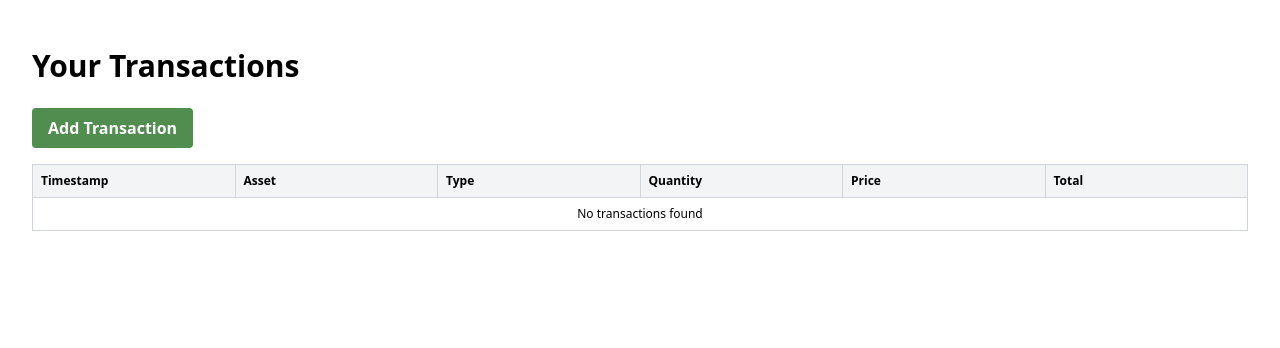
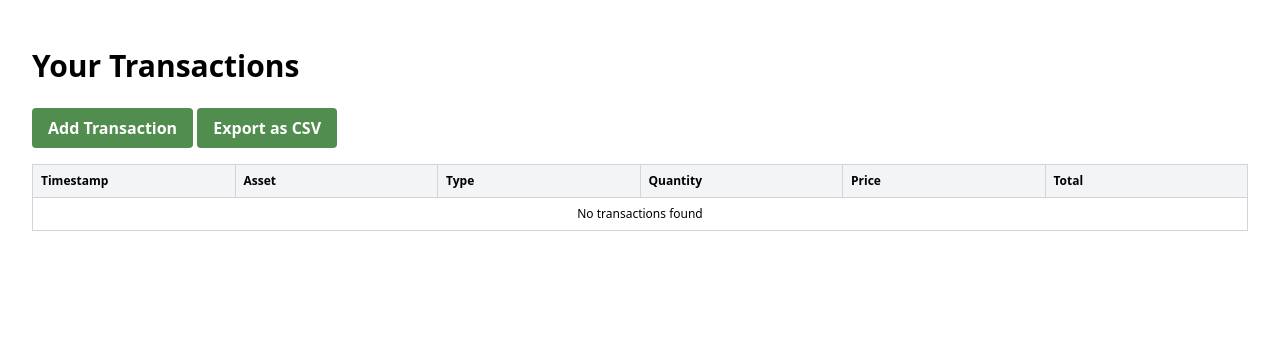
Before and after one commit to ehinckes/finm, a Django app: page /transactions/ in a window 1280 px wide. Shown: the part 72-420 px from the top of the page. Run offline with Django 5.2, Linux system fonts and the light colour scheme; the visitor is signed in with stand-in values (Sample User, id 1); data that the repository does not hold is empty.

Commit message:
Added export transactions to csv. Fixed favicon/broken pipe issue.

```diff
--- a/finm_tracker/finm_tracker/settings.py
+++ b/finm_tracker/finm_tracker/settings.py
@@ -125,7 +125,6 @@ USE_TZ = True
 # Static files (CSS, JavaScript, Images)
 # https://docs.djangoproject.com/en/5.0/howto/static-files/
 
-STATIC_URL = 'static/'
 
 # Default primary key field type
 # https://docs.djangoproject.com/en/5.0/ref/settings/#default-auto-field
--- a/finm_tracker/portfolio/templates/portfolio/base.html
+++ b/finm_tracker/portfolio/templates/portfolio/base.html
@@ -6,6 +6,8 @@
     <meta name="viewport" content="width=device-width, initial-scale=1.0">
     <title>{% block title %}Financial Portfolio Tracker{% endblock %}</title>
     <link href="{% static 'css/dist/styles.css' %}" rel="stylesheet">
+    <link rel="icon" href="{% static 'images/favicon.ico' %}">
+
     <style>
         .dropdown-menu {
             display: none;
--- a/finm_tracker/portfolio/templates/portfolio/transactions.html
+++ b/finm_tracker/portfolio/templates/portfolio/transactions.html
@@ -7,6 +7,9 @@
     <div class="mb-4">
         <a href="{% url 'add_transaction' %}" class="custom-button">
             Add Transaction
+        </a>
+        <a href="{% url 'export_transactions' %}" class="custom-button">
+            Export as CSV
         </a>
     </div>
     <div class="overflow-x-auto">
--- a/finm_tracker/portfolio/urls.py
+++ b/finm_tracker/portfolio/urls.py
@@ -2,7 +2,7 @@ from django.urls import path, include
 from rest_framework.routers import DefaultRouter
 from .views import (
     PortfolioViewSet, AssetViewSet, TransactionViewSet,
-    home_view, register_view, login_view, logout_view, assets_view, transactions_view, add_transaction_view, performance_view, risks_view, projections_view
+    home_view, register_view, login_view, logout_view, assets_view, transactions_view, add_transaction_view, performance_view, risks_view, projections_view, export_transactions_csv
 )
 
 router = DefaultRouter()
@@ -27,6 +27,7 @@ web_urlpatterns = [
     path('performance/', performance_view, name='performance'),
     path('risks/', risks_view, name='risks'),
     path('projections/', projections_view, name='projections'),
+    path('export-transactions/', export_transactions_csv, name='export_transactions'),
 ]
 
 # Combine all routes
--- a/finm_tracker/portfolio/views.py
+++ b/finm_tracker/portfolio/views.py
@@ -15,6 +15,8 @@ from decimal import Decimal, InvalidOperation
 from django.contrib.auth import get_user_model
 from django import forms
 import json
+import csv
+from django.http import HttpResponse
 
 
 
@@ -234,6 +236,9 @@ def transactions_view(request):
     context = {'transactions': transactions}
     return render(request, 'portfolio/transactions.html', context)
 
+
+
+
 @login_required
 def add_transaction_view(request):
     if request.method == 'POST':
@@ -265,6 +270,12 @@ def add_transaction_view(request):
 
 
 
+
+
+
+
+
+
 @login_required
 def performance_view(request):
     portfolio = get_object_or_404(Portfolio, user=request.user)
@@ -272,8 +283,6 @@ def performance_view(request):
         'portfolio': portfolio,
     }
     return render(request, 'portfolio/performance.html', context)
-
-
 
 @login_required
 def risks_view(request):
@@ -290,3 +299,29 @@ def projections_view(request):
         'portfolio': portfolio,
     }
     return render(request, 'portfolio/projections.html', context)
+
+
+@login_required
+def export_transactions_csv(request):
+    # Create a response object with CSV content type
+    response = HttpResponse(content_type='text/csv')
+    response['Content-Disposition'] = 'attachment; filename="transactions.csv"'
+
+    # Write CSV headers
+    writer = csv.writer(response)
+    writer.writerow(['Timestamp', 'Asset', 'Type', 'Quantity', 'Price', 'Total'])
+
+    # Query transactions and write each row
+    portfolio = get_object_or_404(Portfolio, user=request.user)
+    transactions = Transaction.objects.filter(portfolio=portfolio).order_by('-timestamp')
+    for transaction in transactions:
+        writer.writerow([
+            transaction.timestamp.strftime("%d/%m/%Y, %H:%M:%S"),
+            transaction.asset_symbol,
+            transaction.get_transaction_type_display(),
+            transaction.quantity,
+            f"{transaction.price:.2f}",
+            f"{transaction.transaction_value:.2f}"
+        ])
+
+    return response
```
Also changed, not shown: finm_tracker/theme/static/images/android-chrome-192x192.png (added), finm_tracker/theme/static/images/android-chrome-512x512.png (added), finm_tracker/theme/static/images/apple-touch-icon.png (added), finm_tracker/theme/static/images/favicon-16x16.png (added), finm_tracker/theme/static/images/favicon-32x32.png (added), finm_tracker/theme/static/images/favicon.ico (added), 3 other files.
